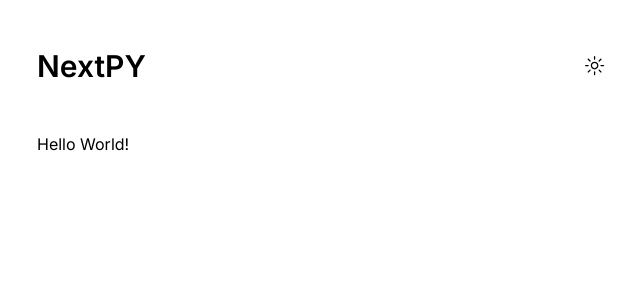
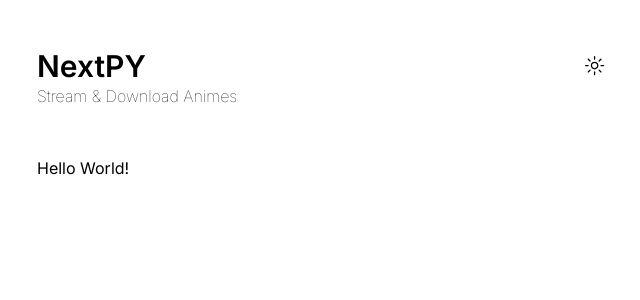
Before and after one commit to FireHead90544/NextPY, a Next.js app: page / in a window 1280 px wide. Shown: the top 300 px of the page, without its empty margins (315-955 px from the left). Built offline with nearby package versions, Linux system fonts and the light colour scheme.

Commit message:
Updated header ui

```diff
--- a/components/Header.tsx
+++ b/components/Header.tsx
@@ -1,13 +1,17 @@
 import React from 'react'
 import { ThemeToggle } from '@/components/ThemeToggle'
+import Link from 'next/link'
 
 export function Header() {
   return (
     <div className="flex justify-between my-12">
+      <Link href="/">
         <h1 className="font-semibold text-3xl">
             <span className="font-semibold">NextPY</span>
         </h1>
-        <ThemeToggle />
+        <h1 className="font-thin">Stream & Download Animes</h1>
+      </Link>
+      <ThemeToggle />
     </div>
   )
 }
```
